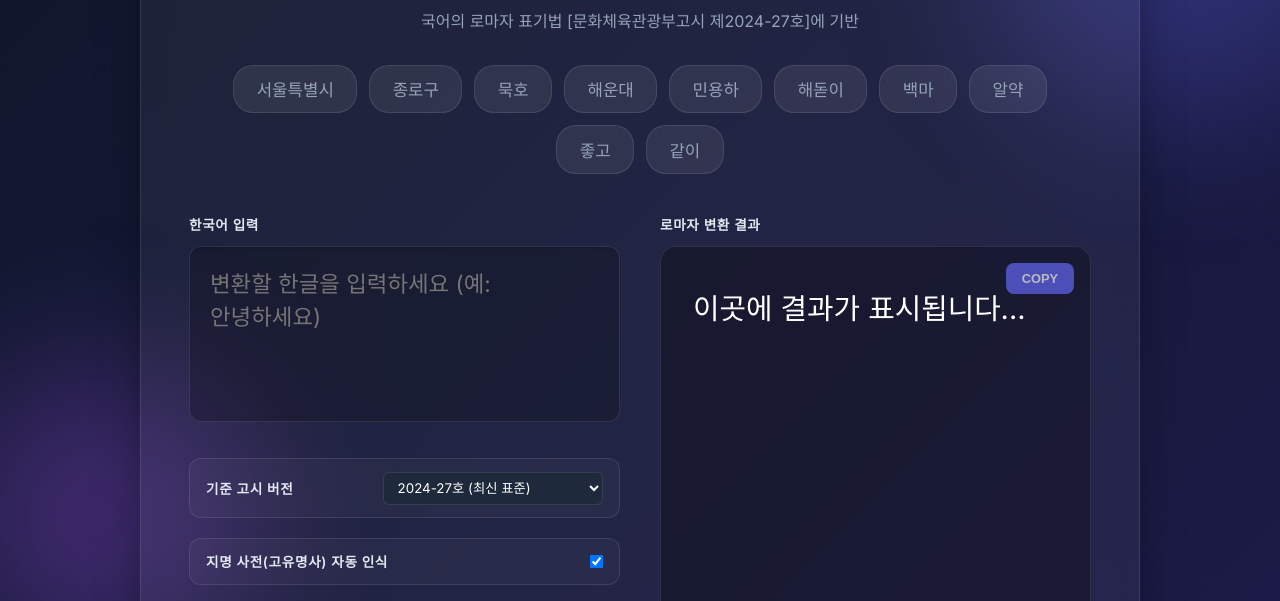
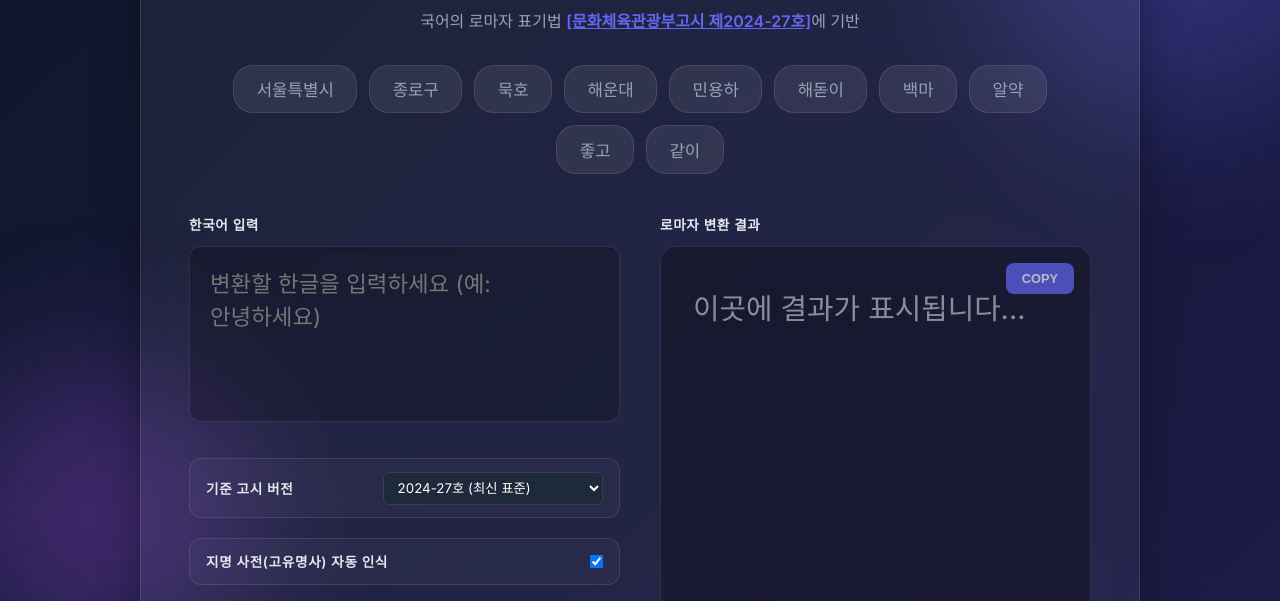
Before and after one commit to gerosyab/koroman, a plain HTML site: page demo/index.html in a window 1280 px wide. Shown: the part 184-785 px from the top of the page. Drawn offline with Linux system fonts and the light colour scheme.

Commit message:
docs: add Notice 2024-27 documentation and update demo to include direct links to the official standard

```diff
--- a/demo/index.html
+++ b/demo/index.html
@@ -301,7 +301,7 @@
     <div class="container" id="app">
         <header>
             <h1>KOROMAN</h1>
-            <p class="subtitle" id="versionSubtitle">국어의 로마자 표기법 [문화체육관광부고시 제2024-27호]에 기반</p>
+            <p class="subtitle" id="versionSubtitle">국어의 로마자 표기법 <a href="docs/notice_2024_27.md" target="_blank" style="color: var(--primary); text-decoration: underline; font-weight: 600;">[문화체육관광부고시 제2024-27호]</a>에 기반</p>
         </header>
 
         <!-- Samples re-configured: 5 Proper Nouns, 5 Common Nouns -->
@@ -386,11 +386,14 @@
             const text = inputEl.value;
             const version = versionEl.value;
 
-            // Update Subtitle
+            // Build Version Subtitle with Direct Relative MD Link
+            const filename = "notice_2024_27.md";
+            const fullDocPath = `docs/${filename}`;
+
             if (version === '2024-27') {
-                versionSubtitle.textContent = '국어의 로마자 표기법 [문화체육관광부고시 제2024-27호]에 기반';
+                versionSubtitle.innerHTML = `국어의 로마자 표기법 <a href="${fullDocPath}" target="_blank" style="color: var(--primary); text-decoration: underline; font-weight: 600;">[문화체육관광부고시 제2024-27호]</a>에 기반`;
             } else {
-                versionSubtitle.textContent = '국어의 로마자 표기법 [문화관광부 고시 제2000-8호]에 기반';
+                versionSubtitle.innerHTML = '국어의 로마자 표기법 <span style="font-weight: 600;">[문화관광부 고시 제2000-8호]</span>에 기반';
             }
 
             if (!text) {
@@ -449,6 +452,9 @@
                 });
             }
         });
+
+        // Initial update to set correct links and default state
+        update();
     </script>
 </body>
 </html>
```
Also changed, not shown: README.ko.md (+1 -1 lines), README.md, demo/docs/notice_2024_27.md (renamed from docs/국어의_로마자_표기법(문화체육관광부고시_제2024-27호).md).
